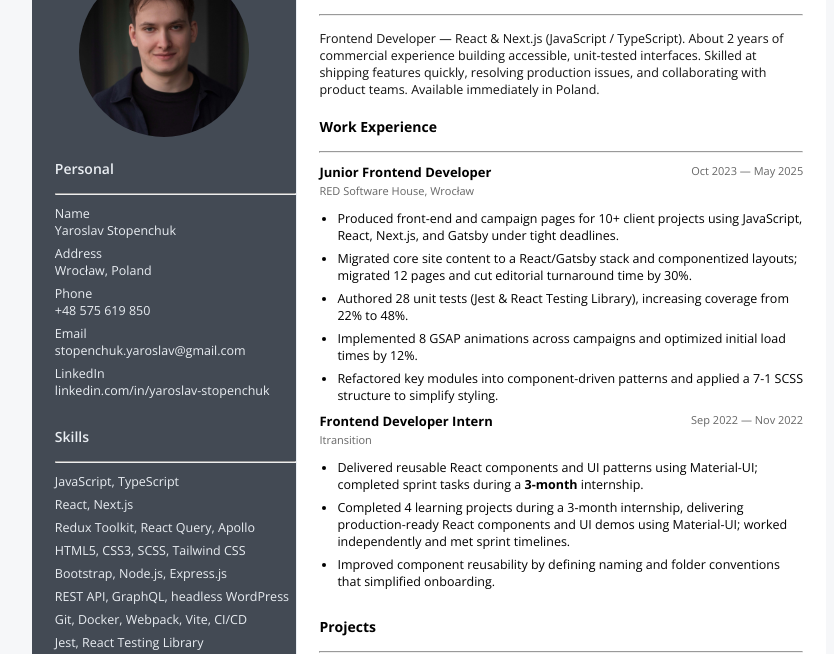
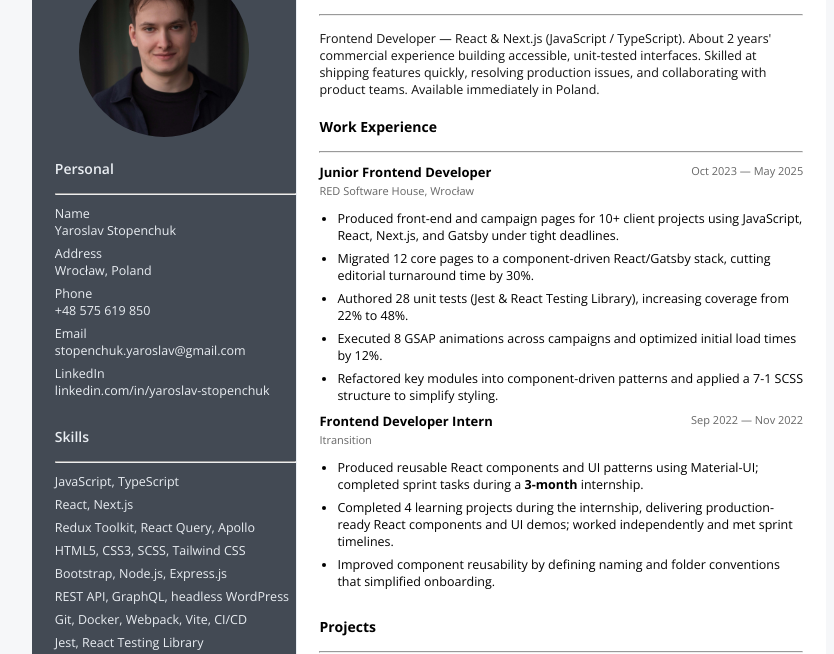
Before and after one commit to humblezxc/CV, a website built with Vite: page index.html in a window 1280 px wide. Shown: the part 68-722 px from the top of the page, without its empty margins (211-1045 px from the left). Built offline with nearby package versions, Linux system fonts and the light colour scheme.

Commit message:
Updated CV

```diff
--- a/index.html
+++ b/index.html
@@ -66,9 +66,7 @@
                 <div class="cv-aside__contact">
                     <h1 class="cv-aside__name">Yaroslav Stopenchuk</h1>
                     <hr class="line line--lg" />
-<!--                    <h2 class="cv-main__heading">Professional Summary</h2>-->
-<!--                    <hr class="line line&#45;&#45;sm" />-->
-                    <p class="cv-main__text">Frontend Developer — React & Next.js (JavaScript / TypeScript). About 2 years of commercial experience building accessible, unit-tested interfaces. Skilled at shipping features quickly, resolving production issues, and collaborating with product teams. Available immediately in Poland.</p>
+                    <p class="cv-main__text">Frontend Developer — React & Next.js (JavaScript / TypeScript). About 2 years' commercial experience building accessible, unit-tested interfaces. Skilled at shipping features quickly, resolving production issues, and collaborating with product teams. Available immediately in Poland.</p>
                 </div>
 
                 <section class="cv-main__section cv-main__experience" aria-labelledby="exp-heading">
@@ -84,9 +82,9 @@
                         </div>
                         <ul class="cv-job__list">
                             <li class="cv-job__item">Produced front-end and campaign pages for 10+ client projects using JavaScript, React, Next.js, and Gatsby under tight deadlines.</li>
-                            <li class="cv-job__item">Migrated core site content to a React/Gatsby stack and componentized layouts; migrated 12 pages and cut editorial turnaround time by 30%.</li>
+                            <li class="cv-job__item">Migrated 12 core pages to a component-driven React/Gatsby stack, cutting editorial turnaround time by 30%.</li>
                             <li class="cv-job__item">Authored 28 unit tests (Jest & React Testing Library), increasing coverage from 22% to 48%.</li>
-                            <li class="cv-job__item">Implemented 8 GSAP animations across campaigns and optimized initial load times by 12%.</li>
+                            <li class="cv-job__item">Executed 8 GSAP animations across campaigns and optimized initial load times by 12%.</li>
                             <li class="cv-job__item">Refactored key modules into component-driven patterns and applied a 7-1 SCSS structure to simplify styling.</li>
                         </ul>
                     </article>
@@ -100,8 +98,8 @@
                             <p class="cv-job__period">Sep 2022 — Nov 2022</p>
                         </div>
                         <ul class="cv-job__list">
-                            <li class="cv-job__item">Delivered reusable React components and UI patterns using Material-UI; completed sprint tasks during a <strong>3-month</strong> internship.</li>
-                            <li class="cv-job__item">Completed 4 learning projects during a 3-month internship, delivering production-ready React components and UI demos using Material-UI; worked independently and met sprint timelines.</li>
+                            <li class="cv-job__item">Produced reusable React components and UI patterns using Material-UI; completed sprint tasks during a <strong>3-month</strong> internship.</li>
+                            <li class="cv-job__item">Completed 4 learning projects during the internship, delivering production-ready React components and UI demos; worked independently and met sprint timelines.</li>
                             <li class="cv-job__item">Improved component reusability by defining naming and folder conventions that simplified onboarding.</li>
                         </ul>
                     </article>
@@ -128,23 +126,6 @@
                             <strong>Opera ad campaigns</strong> — Built campaign sites with vanilla JS/HTML/CSS under tight deadlines; a global campaign reached ~50M impressions on Twitter.
                         </li>
                     </ul>
-<!--                    <ul class="cv-projects__list">-->
-<!--                        <li class="cv-projects__item">-->
-<!--                            <strong><a href="https://socialman.net/" target="_blank" rel="noopener">Socialman</a></strong> — Refactored legacy jQuery to component-driven JavaScript; reduced codebase from ~6,000 to &lt;1,000 lines and improved rendering performance by ~40%.-->
-<!--                        </li>-->
-<!--                        <li class="cv-projects__item">-->
-<!--                            <strong><a href="https://www.geosoft.com.pl/pl" target="_blank" rel="noopener">Geosoft</a></strong> — Built a Next.js + TypeScript frontend integrated with headless WordPress via Apollo (GraphQL); improved routing and content delivery, enhancing page load and UX.-->
-<!--                        </li>-->
-<!--                        <li class="cv-projects__item">-->
-<!--                            <strong><a href="https://redsoftware.io/" target="_blank" rel="noopener">RED Software House site</a></strong> — Migrated core content to React/Gatsby, introduced 7-1 SCSS structure and GSAP animations; delivered CMS-editable pages for editorial teams.-->
-<!--                        </li>-->
-<!--                        <li class="cv-projects__item">-->
-<!--                            <strong><a href="https://elektrobohater.pl/" target="_blank" rel="noopener">Wago Social Network</a></strong> — Implemented features (infinite scroll, post management, filters, search, profile editing) using Redux Toolkit, React Query and Axios.-->
-<!--                        </li>-->
-<!--                        <li class="cv-projects__item">-->
-<!--                            <strong>Opera ad campaigns</strong> — Built campaign sites with vanilla JS/HTML/CSS under tight deadlines; a global campaign reached ~50M impressions on Twitter.-->
-<!--                        </li>-->
-<!--                    </ul>-->
 
                     <!-- Full URLs (plain text) to help parsers that don't read only hrefs -->
                     <p class="cv-projects__links">
```
